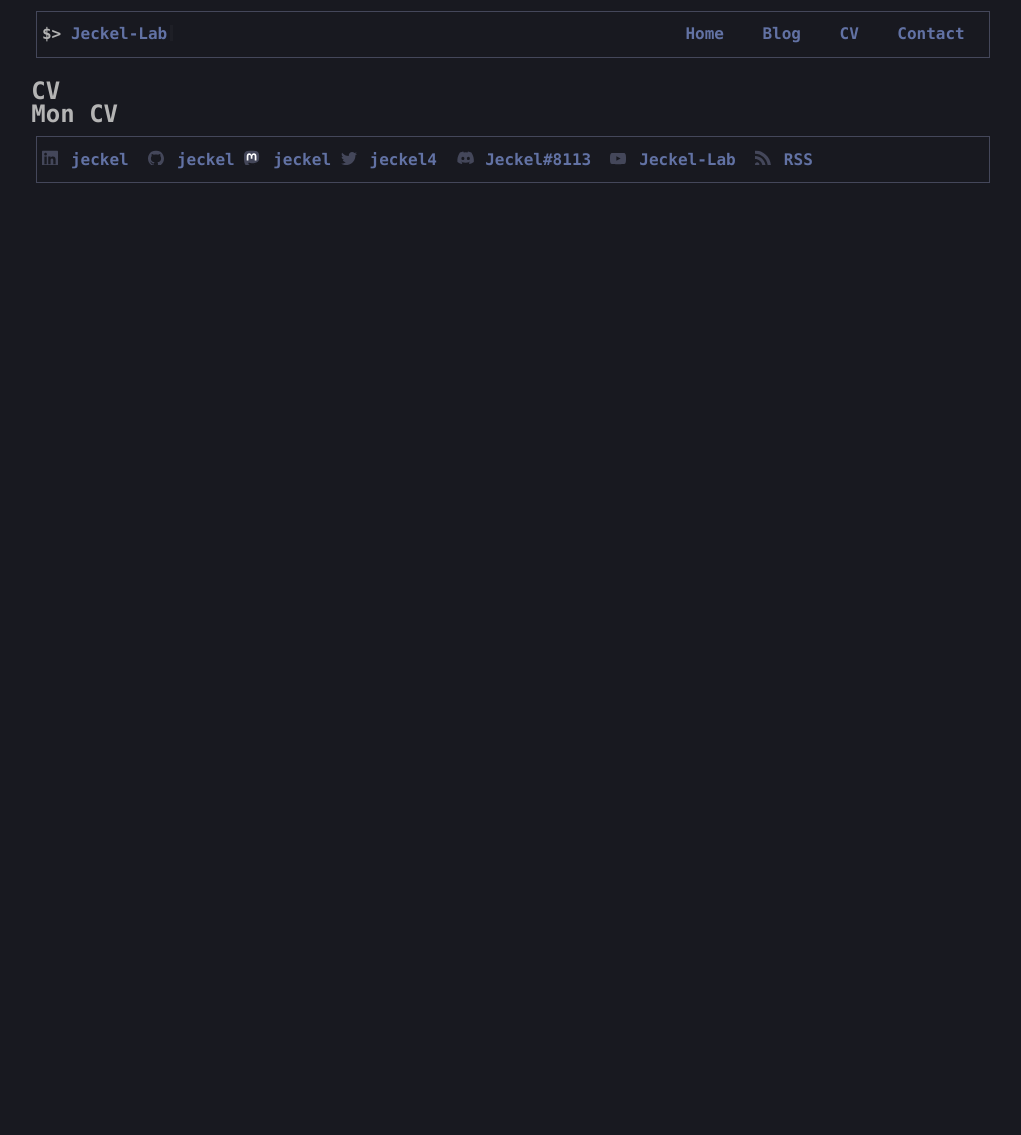
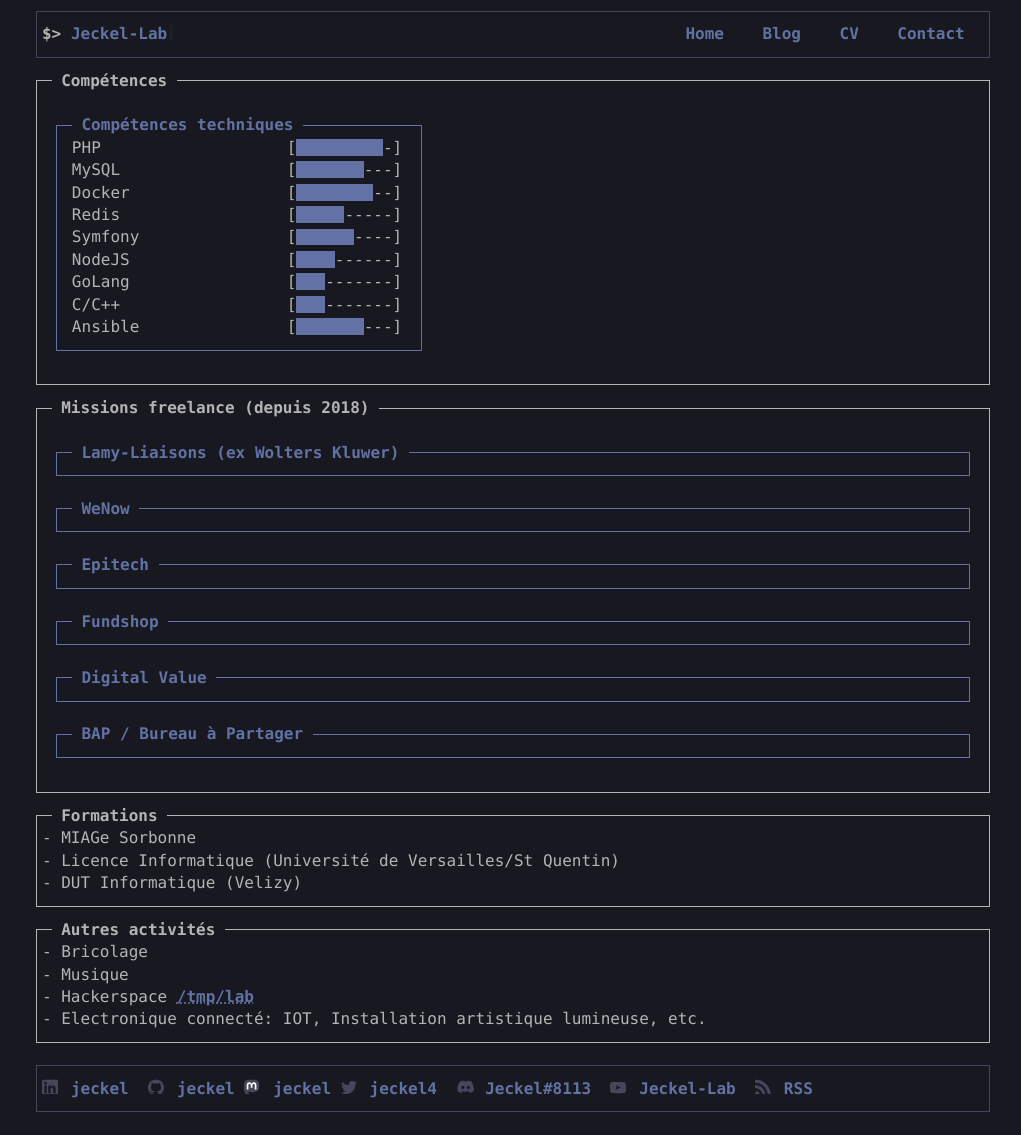
Before and after one commit to Jeckel-Lab/Jeckel-Lab.github.io, a Jekyll site: the page built from cv.html, in a window 1280 px wide. Shown: the whole page, without its empty margins (127-1148 px from the left). Built offline with Jekyll 4.4.1, drawn with Linux system fonts in a browser that asks for light colours; before the commit the page ends 900 px from its top, so only the background shows below that.

Commit message:
Start CV Page

```diff
--- /dev/null
+++ b/_data/cv.yml
@@ -0,0 +1,18 @@
+competences:
+  - { label: PHP, level: 9 }
+  - { label: MySQL, level: 7 }
+  - { label: Docker, level: 8 }
+  - { label: Redis, level: 5 }
+  - { label: Symfony, level: 6 }
+  - { label: NodeJS, level: 4 }
+  - { label: GoLang, level: 3 }
+  - { label: C/C++, level: 3 }
+  - { label: Ansible, level: 7 }
+
+missions_freelance:
+  - client: Lamy-Liaisons (ex Wolters Kluwer)
+  - client: WeNow
+  - client: Epitech
+  - client: Fundshop
+  - client: Digital Value
+  - client: BAP / Bureau à Partager
--- /dev/null
+++ b/_sass/divers.scss
@@ -0,0 +1,40 @@
+.competence {
+  padding-left: 1ch;
+}
+.competence-bar {
+  width: 12ch;
+  float: right;
+  margin-right: 1.5ch;
+  position: relative;
+
+  &::before {
+    content: '[';
+  }
+  span:first-child::after {
+    position: absolute;
+    bottom: 0;
+    padding-left: 1ch;
+    display: block;
+    content: '----------';
+  }
+
+  .competence-filled {
+    position: absolute;
+    //width: 7ch;
+    background-color: var(--competence-color);
+    bottom: calc(var(--global-line-height) * 0.15);
+    left: 1ch;
+    line-height: calc(var(--global-line-height) * 0.75);
+    display: block;
+    width: var(--size);
+  }
+
+  .competence-label {
+    float: right;
+    color: var(--background-color);
+    &::after {
+      color: var(--font-color);
+      content: ']';
+    }
+  }
+}
--- a/_sass/main.scss
+++ b/_sass/main.scss
@@ -141,6 +141,7 @@ code.hljs {
 @import "header";
 @import "footer";
 @import "complexity";
+@import "divers";
 
 
 /*--- Terminal Prompt Start ---*/
--- /dev/null
+++ b/cv.html
@@ -0,0 +1,51 @@
+---
+layout: default
+title: CV
+permalink: /cv/
+menu_item: cv
+---
+<div class="card">
+    <h2 class="card-title">Compétences</h2>
+    <div class="card" style="--card-color: var(--comment-color); width: 38ch;">
+        <h3 class="card-title">Compétences techniques</h3>
+        {% for competence in site.data.cv.competences %}
+        <div class="competence" style="--competence-color: var(--comment-color); --size: {{ competence.level }}ch">
+            <span class="competence-name">{{ competence.label }}</span>
+            <div class="competence-bar">
+                <span></span>
+                <span class="competence-label">{{ competence.level }}/10</span>
+                <span class="competence-filled">&nbsp;</span>
+            </div>
+        </div>
+        {% endfor %}
+    </div>
+</div>
+
+<div class="card">
+    <h2 class="card-title">Missions freelance (depuis 2018)</h2>
+
+    {% for mission in site.data.cv.missions_freelance %}
+    <div class="card" style="--card-color: var(--comment-color)">
+        <h3 class="card-title">{{ mission.client}}</h3>
+    </div>
+    {% endfor %}
+</div>
+
+<div class="card">
+    <h2 class="card-title">Formations</h2>
+    <ul>
+        <li>MIAGe Sorbonne</li>
+        <li>Licence Informatique (Université de Versailles/St Quentin)</li>
+        <li>DUT Informatique (Velizy)</li>
+    </ul>
+</div>
+
+<div class="card">
+    <h2 class="card-title">Autres activités</h2>
+    <ul>
+        <li>Bricolage</li>
+        <li>Musique</li>
+        <li>Hackerspace <a href="https://www.tmplab.org/">/tmp/lab</a></li>
+        <li>Electronique connecté: IOT, Installation artistique lumineuse, etc.</li>
+    </ul>
+</div>
--- a/cv.markdown
+++ /dev/null
@@ -1,7 +0,0 @@
----
-layout: page
-title: CV
-permalink: /cv/
-menu_item: cv
----
-## Mon CV
```
